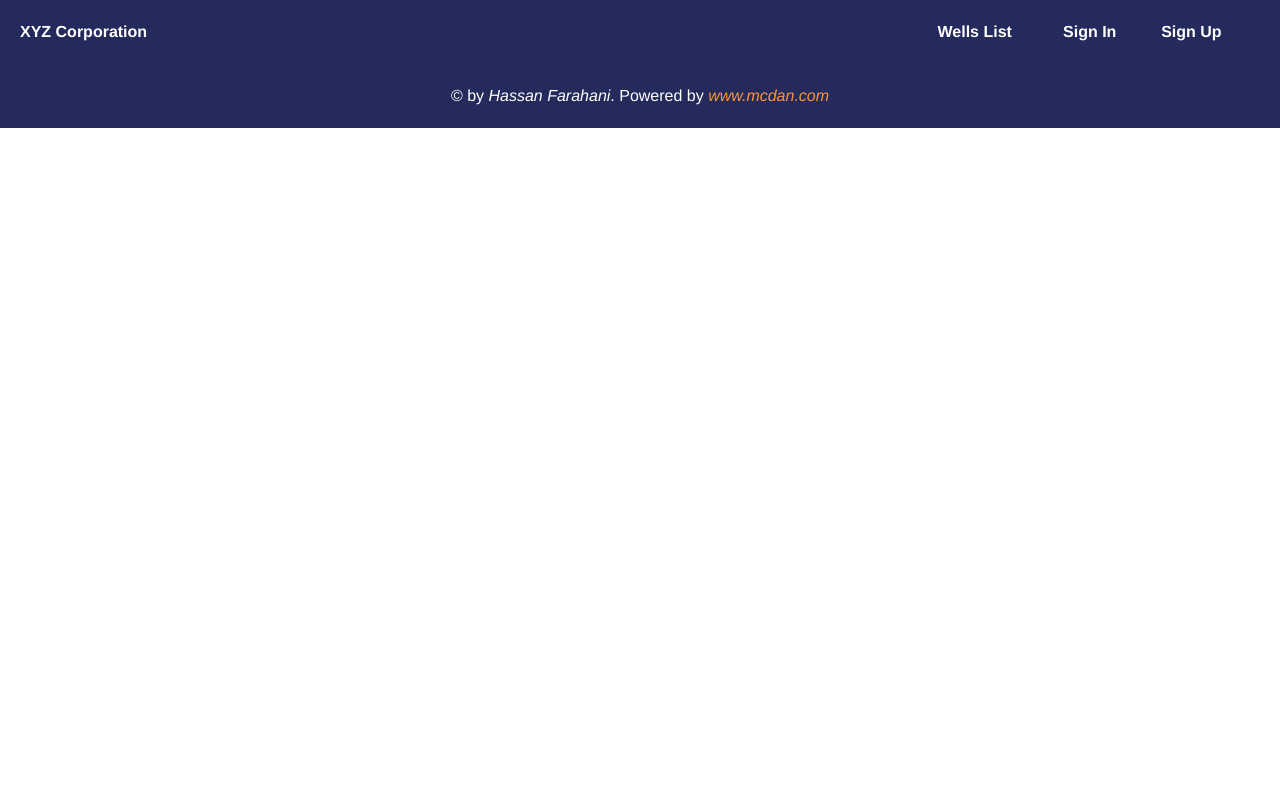
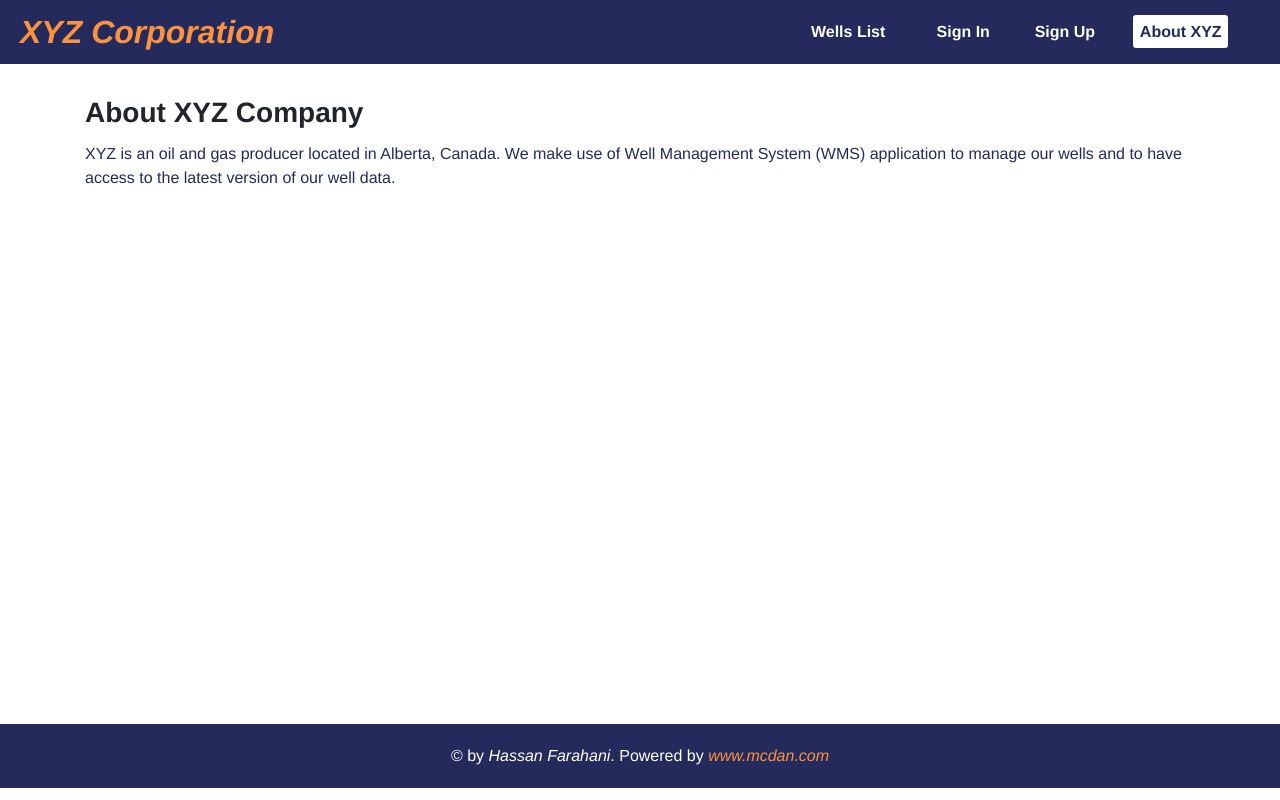
Before and after one commit to hassanfarahani/WMS, a Vue app: page /about in a window 1280 px wide. Built offline with nearby package versions, Linux system fonts and the light colour scheme.

Commit message:
Final version

```diff
--- a/src/assets/css/style.css
+++ b/src/assets/css/style.css
@@ -33,11 +33,12 @@ body {
   .logo {
     font-weight: bold;
     color: white;
+    font-size: 2rem;
   }
 
   .logo a {
     text-decoration: none;
-    color: white;
+    color: #fa923f;
   }
 
   .navbar-list {
@@ -130,6 +131,22 @@ body {
     color: #fff;
     margin-top: 3rem;
     font-size: 1.3rem;
+}
+
+
+/* ------------------------- About ----------------------- */
+/* ------------------------------------------------------- */
+.about {
+    height: 78.5vh;
+}
+
+.about-title {
+    margin-top: 2rem;
+}
+
+.about-par {
+    color: #242b5c;
+    margin-top: .8rem;
 }
 
 
@@ -337,7 +354,7 @@ table {
     width: 80rem;
     margin: 0 auto;
     padding: 20px;
-
+    height: 83vh;
 }
 
 .box h2 {
--- /dev/null
+++ b/src/components/About/About.vue
@@ -0,0 +1,17 @@
+<template>
+    <div class="container about">
+          <h3 class="about-title"><strong>About XYZ Company</strong></h3>
+          <P class="about-par">XYZ is an oil and gas producer located in Alberta, Canada.
+              We make use of Well Management System (WMS) application to manage our wells and to have access to the latest version of our well data.</P>
+    </div>
+</template>
+
+<script>
+export default {
+
+}
+</script>
+
+<style>
+
+</style>
--- a/src/components/Wells/WellsList.vue
+++ b/src/components/Wells/WellsList.vue
@@ -11,7 +11,7 @@
                   <th>License Number</th>
                   <th>Area</th>
                   <th>Field</th>
-                  <th>Total Depth (ft)</th>
+                  <th>Total Depth (m)</th>
                   <th>Drilling Date</th>
                   <th>Status</th>
                   <th>Edite</th>
--- a/src/components/header/Header.vue
+++ b/src/components/header/Header.vue
@@ -1,7 +1,7 @@
 <template>
   <header id="header">
       <div class="logo">
-        <router-link :to="{name: 'WelcomePage'}">XYZ Corporation</router-link>
+        <router-link :to="{name: 'WelcomePage'}"><i>XYZ Corporation</i></router-link>
       </div>
 
       <nav class="navbar">
@@ -18,6 +18,9 @@
           </li>
           <li v-if="!auth" class="navbar-list-item" @click="openNav=!openNav">
             <router-link :to="{name: 'Signup'}" active-class="active" exact>Sign Up</router-link>
+          </li>
+          <li class="navbar-list-item" @click="openNav=!openNav">
+            <router-link :to="{name: 'About'}" active-class="active" exact>About XYZ</router-link>
           </li>
           <li v-if="auth"  class="navbar-list-item" @click="openNav=!openNav">
             <button @click="onLogout" class="logout" active-class="active" exact>Logout</button>
--- a/src/router/index.js
+++ b/src/router/index.js
@@ -10,6 +10,7 @@ import Signin from '@/components/auth/Signin.vue'
 import AddWell from '@/components/Wells/AddWell.vue'
 import EditWell from '@/components/Wells/EditWell.vue'
 import WellHistory from '@/components/Wells/WellHistory.vue'
+import About from '@/components/About/About.vue'
 
 Vue.use(Router)
 
@@ -59,6 +60,11 @@ export default new Router({
       path: '/wellhistory',
       name: 'WellHistory',
       component: WellHistory
+    },
+    {
+      path: '/about',
+      name: 'About',
+      component: About
     }
   ]
 })
```
Also changed, not shown: 1 other file (tests, documents, lock files or other folders).
